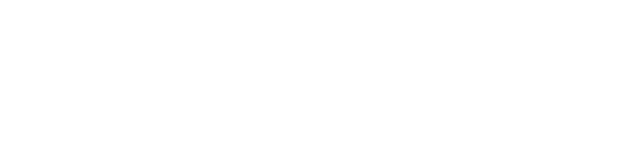
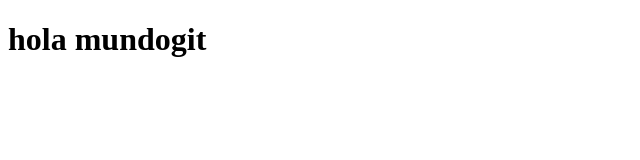
Before and after one commit to Fdosa2/Coder-project2, a plain HTML site: page index.html in a window 1280 px wide. Shown: the whole page, without its empty margins (0-640 px from the left). Drawn offline with Linux system fonts and the light colour scheme.

Commit message:
primer commit

```diff
--- a/index.html
+++ b/index.html
@@ -6,6 +6,6 @@
     <title>Document</title>
 </head>
 <body>
-
+    <h1>hola mundogit</h1>
 </body>
 </html>
```
